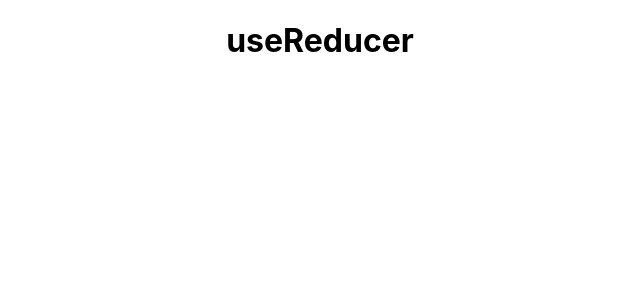
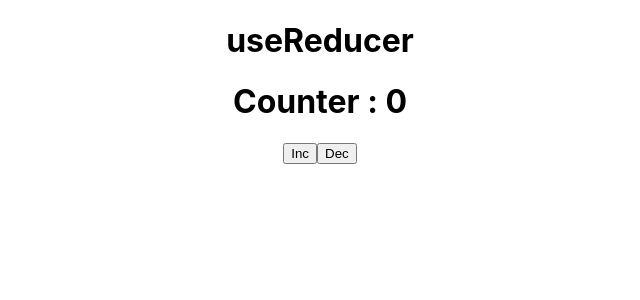
Before and after one commit to ankitsng0007/AnkitRepo, a React (Create React App) app in the folder RCT-101/Day-16/Asgn-1/reducer/: page / in a window 1280 px wide. Shown: the top 300 px of the page, without its empty margins (320-960 px from the left). Built offline with nearby package versions, Linux system fonts and the light colour scheme.

Commit message:
file added

```diff
--- a/RCT-101/Day-16/Asgn-1/reducer/src/App.js
+++ b/RCT-101/Day-16/Asgn-1/reducer/src/App.js
@@ -1,10 +1,12 @@
 import logo from './logo.svg';
 import './App.css';
+import { Counter } from './Component/Counter';
 
 function App() {
   return (
     <div className="App">
        <h1>useReducer</h1>
+       <Counter/>
     </div>
   );
 }
--- a/RCT-101/Day-16/Asgn-1/reducer/src/Component/Counter.jsx
+++ b/RCT-101/Day-16/Asgn-1/reducer/src/Component/Counter.jsx
@@ -5,6 +5,8 @@ export const Counter=()=>{
    return(
     <div>
         <h1>Counter : {count}</h1>
+        <button>Inc</button>
+        <button>Dec</button>
     </div>
    )
 }
```
